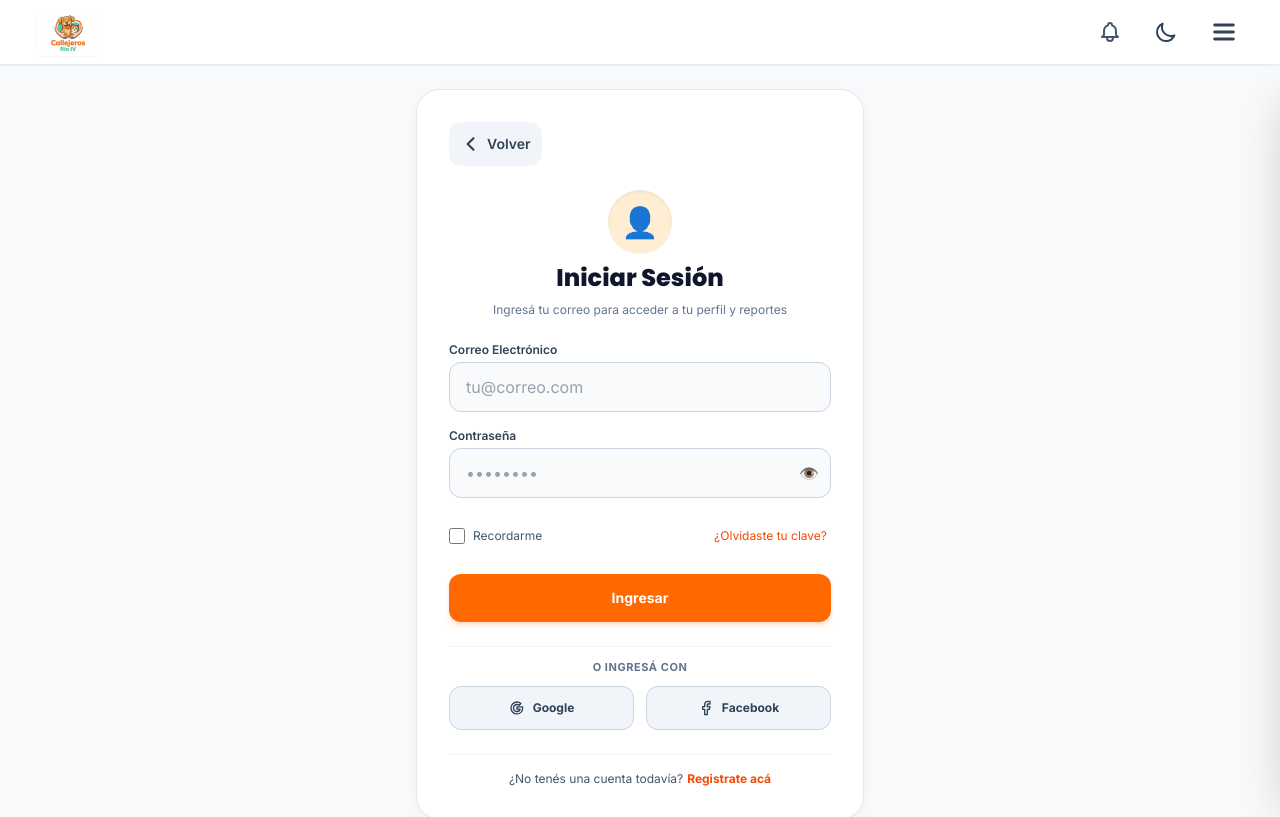
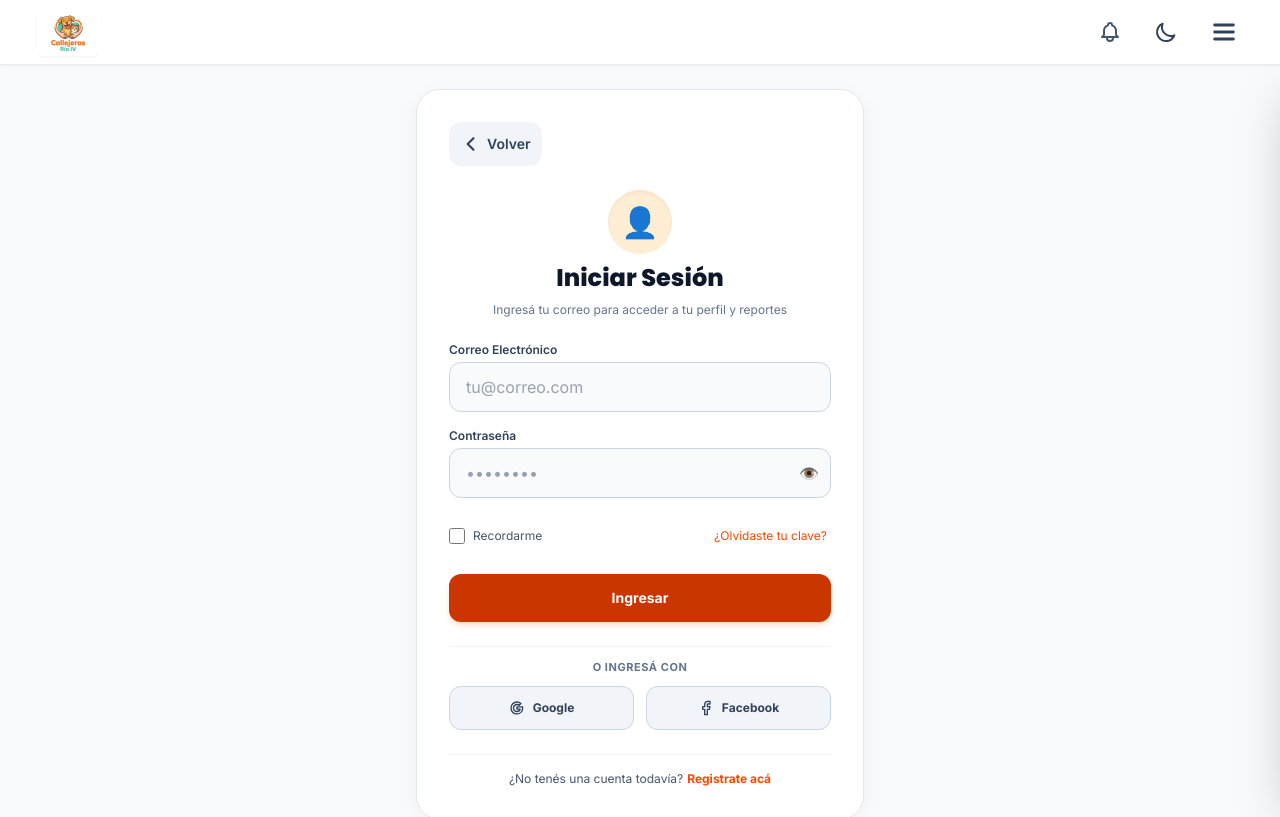
Before and after one commit to fbressan-itec/callejeros_app, a Next.js app in the folder frontend/: page /login in a window 1280 px wide. Shown: the top 817 px of the page. Built offline with nearby package versions, Linux system fonts and the light colour scheme.

Commit message:
style(auth): aplica bg-orange-700 en botones principales con texto blanco por contraste wcag aa

```diff
--- a/frontend/src/app/login/page.tsx
+++ b/frontend/src/app/login/page.tsx
@@ -235,7 +235,7 @@ export function LoginForm() {
           <button
             type="submit"
             disabled={isSubmitting}
-            className="min-h-[44px] w-full rounded-xl bg-orange-500 py-3.5 text-sm font-bold text-white shadow-md shadow-orange-500/20 transition-all hover:bg-orange-600 focus:outline-hidden focus-visible:ring-2 focus-visible:ring-orange-500 focus-visible:ring-offset-2 active:scale-95 disabled:pointer-events-none disabled:cursor-not-allowed disabled:opacity-50 dark:focus-visible:ring-offset-slate-800"
+            className="min-h-[44px] w-full rounded-xl bg-orange-700 py-3.5 text-sm font-bold text-white shadow-md shadow-orange-500/20 transition-all hover:bg-orange-800 focus:outline-hidden focus-visible:ring-2 focus-visible:ring-orange-500 focus-visible:ring-offset-2 active:scale-95 disabled:pointer-events-none disabled:cursor-not-allowed disabled:opacity-50 dark:focus-visible:ring-offset-slate-800"
           >
             {isSubmitting ? "Ingresando..." : "Ingresar"}
           </button>
--- a/frontend/src/components/auth/AuthRequiredModal.tsx
+++ b/frontend/src/components/auth/AuthRequiredModal.tsx
@@ -89,7 +89,7 @@ export function AuthRequiredModal({
           <Link
             id="auth-required-login"
             href={`/login?redirect=${encodedRedirect}`}
-            className="flex min-h-[44px] w-full items-center justify-center rounded-xl bg-orange-500 py-3 font-display text-xs font-bold tracking-wider text-white uppercase shadow-md transition-all hover:bg-orange-600 focus:outline-hidden focus-visible:ring-2 focus-visible:ring-orange-500 focus-visible:ring-offset-2 active:scale-95 dark:focus-visible:ring-offset-slate-900"
+            className="flex min-h-[44px] w-full items-center justify-center rounded-xl bg-orange-700 py-3 font-display text-xs font-bold tracking-wider text-white uppercase shadow-md transition-all hover:bg-orange-800 focus:outline-hidden focus-visible:ring-2 focus-visible:ring-orange-500 focus-visible:ring-offset-2 active:scale-95 dark:focus-visible:ring-offset-slate-900"
           >
             Iniciar Sesión
           </Link>
```
